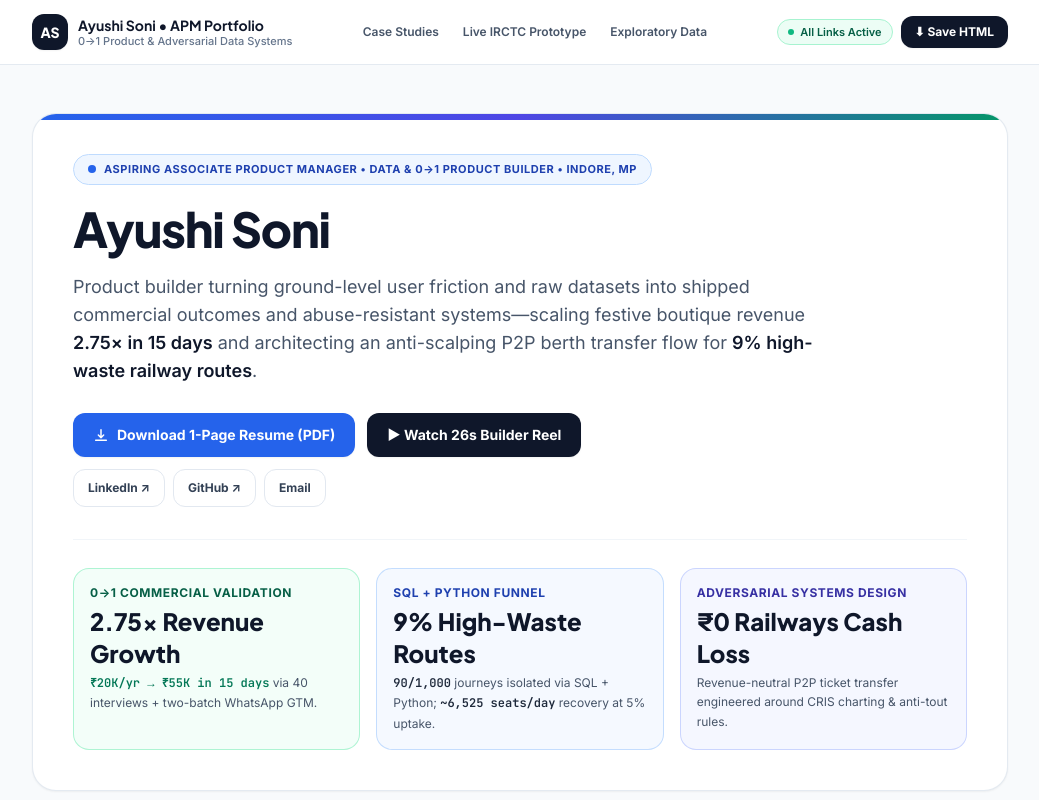
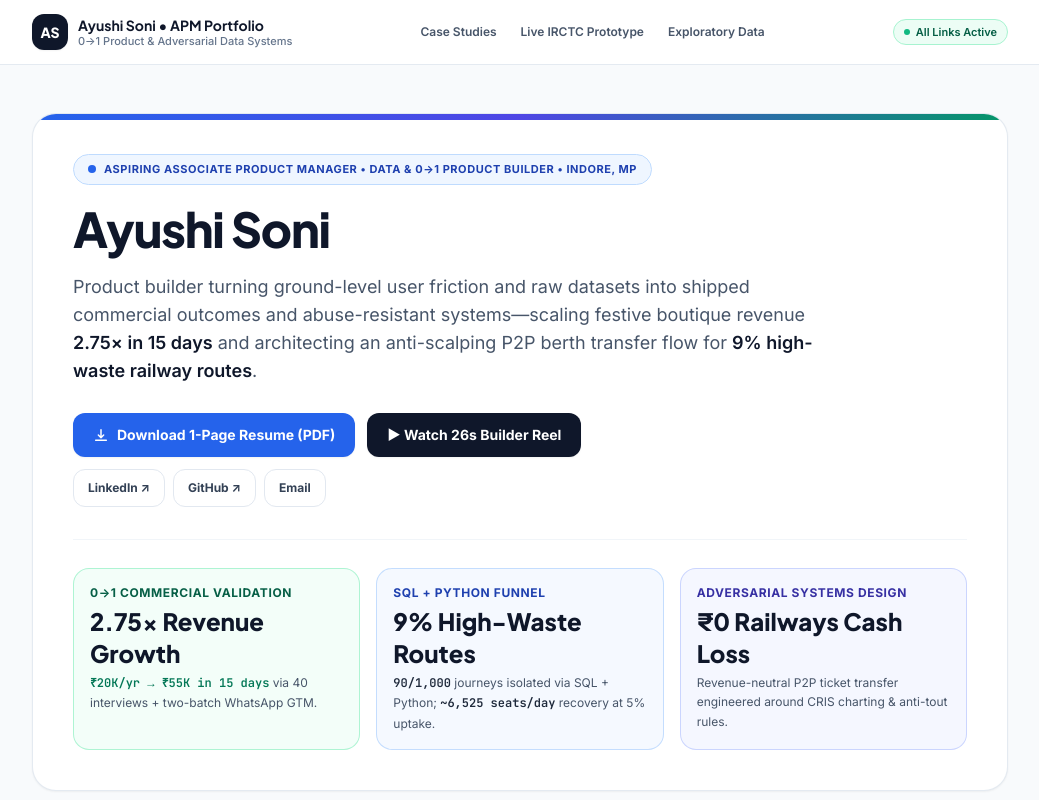
Before and after one commit to Ayushisoni123/ayushisoni123.github.io, a plain HTML site: page index.html in a window 1280 px wide. Shown: the top 800 px of the page, without its empty margins (120-1159 px from the left). Drawn offline with nearby package versions, Linux system fonts and the light colour scheme.

Commit message:
Update index.html

```diff
--- a/index.html
+++ b/index.html
@@ -867,9 +867,7 @@ url:e,reason:"blocked_domain_not_allowlisted"},b.parentOrigin);throw new DOMExce
           <span class="w-1.5 h-1.5 rounded-full bg-emerald-500"></span>
           <span>All Links Active</span>
         </span>
-        <button id="saveHtmlBtn" type="button" class="inline-flex items-center gap-1.5 px-3.5 py-2 rounded-xl bg-slate-900 hover:bg-slate-800 text-white text-xs font-bold shadow-sm transition cursor-pointer">
-          <span>⬇ Save HTML</span>
-        </button>
+
       </div>
     </div>
   </header>
```
